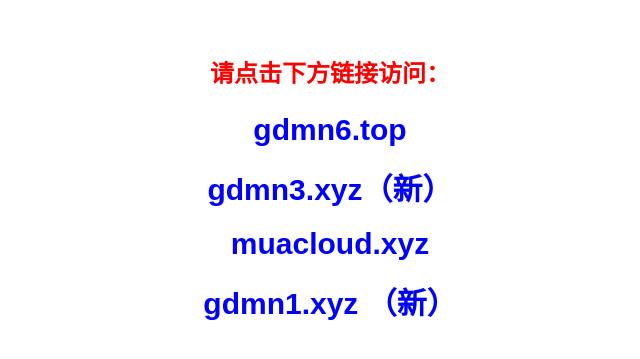
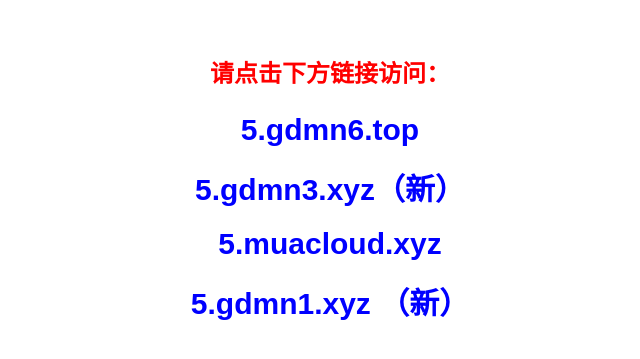
Before and after one commit to muacloud/s3work, a plain HTML site: page index.html in a window 1280 px wide. Shown: the part 215-574 px from the top of the page, without its empty margins (310-950 px from the left). Drawn offline with Linux system fonts and the light colour scheme.

Commit message:
index.html

```diff
--- a/index.html
+++ b/index.html
@@ -53,10 +53,10 @@
 <body>
     <div class="container">
         <p class="highlight">请点击下方链接访问：</p>
-		<p><a class="link" href="https://gdmn6.top" target="_blank">gdmn6.top</a></p>
-        <p><a class="link" href="https://gdmn3.xyz" target="_blank">gdmn3.xyz（新）</a></p>
-        <p><a class="link" href="https://muacloud.xyz" target="_blank">muacloud.xyz</a></p>
-        <p><a class="link" href="https://gdmn1.xyz" target="_blank">gdmn1.xyz （新）</a></p>
+		<p><a class="link" href="https://5.gdmn6.top" target="_blank">5.gdmn6.top</a></p>
+        <p><a class="link" href="https://5.gdmn3.xyz" target="_blank">5.gdmn3.xyz（新）</a></p>
+        <p><a class="link" href="https://5.muacloud.xyz" target="_blank">5.muacloud.xyz</a></p>
+        <p><a class="link" href="https://5.gdmn1.xyz" target="_blank">5.gdmn1.xyz （新）</a></p>
     </div>
 </body>
 </html>
```
